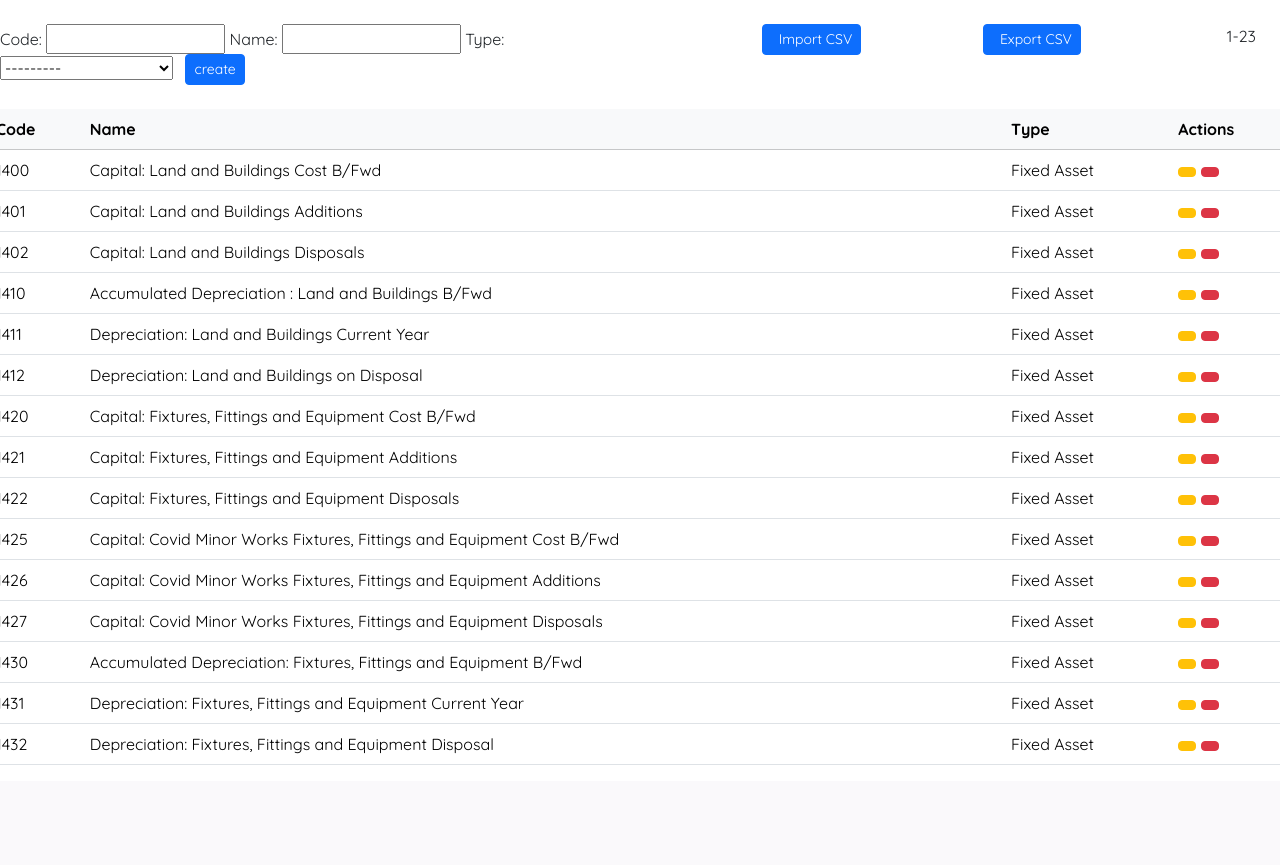
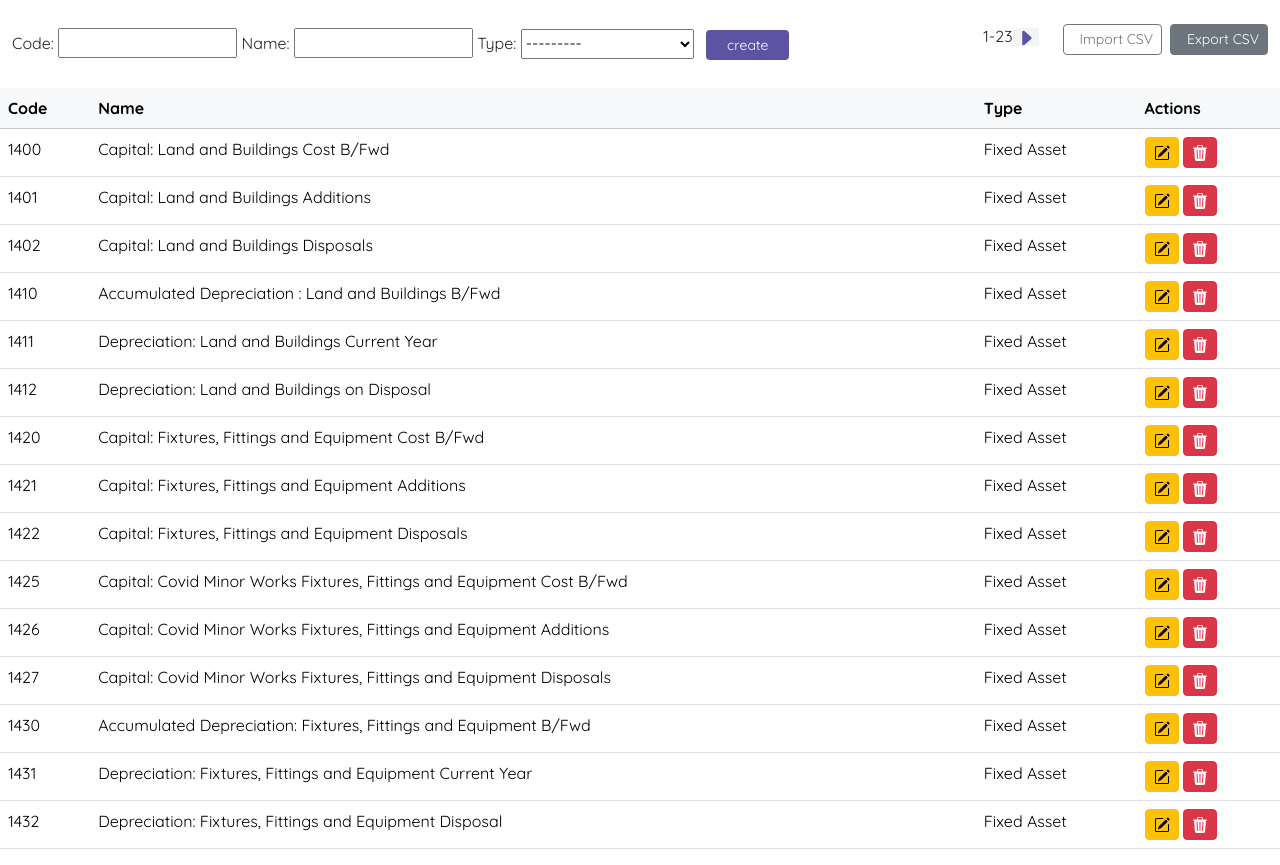
Before and after one commit to Nor-Mand/erp-lite, a Django app: page /accounting/chart-accounts/ in a window 1280 px wide. Shown: the part 53-918 px from the top of the page. Before the commit the page ends 818 px from the top, so only its background shows below. Run offline with Django 4.2, Linux system fonts and the light colour scheme; a user stored in the database is signed in; data comes from the database, SQL or seed files in the repository; some libraries are stand-ins or nearby versions.

Commit message:
[IMP] improvement chart configuration view

```diff
--- a/accounting/templates/chartOfAccounts.html
+++ b/accounting/templates/chartOfAccounts.html
@@ -3,8 +3,8 @@
     Chart of Accounts
 {% endblock %}
 {% block content %}
-    <div class="row py-4">
-        <div class="d-flex justify-content-between">
+    <div class="row align-items-center mt-4 mb-4">
+        <div class="col-md-8">
             <form method="POST" action="">
                 {% csrf_token %}
                 {{ form }}
@@ -13,27 +13,33 @@
                     <input type="submit" value="update" class="ms-2 btn btn-warning btn-sm">
                     <a href="{% url 'accounting:chart-accounts' %}" class="btn btn-secondary btn-sm">cancel</a>
                 {% else %}
-                    <input type="submit" value="create" class="ms-2 btn btn-primary btn-sm">
+                    <input type="submit" value="create" class="ms-2 btn btn-sm btn-erp-primary">
                 {% endif %}
             </form>
-            <div>
-                <a class="btn btn-primary btn-sm " href="{% url 'accounting:import-accounts' %}"><i
-                        class="bi bi-save"></i><span class="ps-2">Import CSV</span></a>
+        </div>
+        <div class="col-md-4 d-flex justify-content-end">
+            <div class="">
+                <p>{{ page_accounts.number }}-{{ page_accounts.paginator.num_pages }}</p>
+            </div>
+            <div class="me-4">
+                {% if page_accounts.has_previous %}
+                <a class="paginator" href="?page={{ page_accounts.previous_page_number }}"><svg xmlns="http://www.w3.org/2000/svg" width="26" height="20" fill="currentColor" class="bi bi-caret-left-fill" viewBox="0 0 16 16">
+                    <path d="m3.86 8.753 5.482 4.796c.646.566 1.658.106 1.658-.753V3.204a1 1 0 0 0-1.659-.753l-5.48 4.796a1 1 0 0 0 0 1.506z"/>
+                  </svg></a>
+                {% endif %}
+                {% if page_accounts.has_next %}
+                <a class="paginator" href="?page={{ page_accounts.next_page_number }}"><svg xmlns="http://www.w3.org/2000/svg" width="26" height="20" fill="currentColor" class="bi bi-caret-right-fill" viewBox="0 0 16 16">
+                    <path d="m12.14 8.753-5.482 4.796c-.646.566-1.658.106-1.658-.753V3.204a1 1 0 0 1 1.659-.753l5.48 4.796a1 1 0 0 1 0 1.506z"/>
+                  </svg></a>
+                {% endif %}
+            </div>
+            <div class="me-2">
+                <a class="btn btn btn-outline-secondary btn-sm " href="{% url 'accounting:import-accounts' %}"><i
+                    class="bi bi-save"></i><span class="ps-2">Import CSV</span></a>
             </div>
             <div>
-                <a class="btn btn-primary btn-sm " href="{% url 'accounting:export-accounts' %}"><i
-                        class="bi bi-save"></i><span class="ps-2">Export CSV</span></a>
-            </div>
-            <div class="px-4">
-                {{ page_accounts.number }}-{{ page_accounts.paginator.num_pages }}
-                {% if page_accounts.has_previous %}
-                    <a href="?page={{ page_accounts.previous_page_number }}"><i
-                            class="bi bi-caret-left-square-fill"></i></a>
-                {% endif %}
-                {% if page_accounts.has_next %}
-                    <a href="?page={{ page_accounts.next_page_number }}"><i
-                            class="bi bi-caret-right-square-fill"></i></a>
-                {% endif %}
+                <a class="btn btn-secondary btn-sm " href="{% url 'accounting:export-accounts' %}"><i
+                    class="bi bi-save"></i><span class="ps-2">Export CSV</span></a>
             </div>
         </div>
     </div>
@@ -55,10 +61,13 @@
                         <td>{{ account.name }}</td>
                         <td>{{ account.type }}</td>
                         <td><a href="{% url 'accounting:update-chart-accounts' account.pk %}"
-                               class="btn btn-warning btn-sm"><i
-                                class="bi bi-pencil-square"></i></a>
-                            <a href="{% url 'accounting:delete-chart-accounts' account.pk %}" class="btn btn-danger btn-sm"><i
-                                    class="bi bi-trash3"></i></a></td>
+                               class="btn btn-warning btn-sm"><svg xmlns="http://www.w3.org/2000/svg" width="16" height="16" fill="currentColor" class="bi bi-pencil-square" viewBox="0 0 16 16">
+                                <path d="M15.502 1.94a.5.5 0 0 1 0 .706L14.459 3.69l-2-2L13.502.646a.5.5 0 0 1 .707 0l1.293 1.293zm-1.75 2.456-2-2L4.939 9.21a.5.5 0 0 0-.121.196l-.805 2.414a.25.25 0 0 0 .316.316l2.414-.805a.5.5 0 0 0 .196-.12l6.813-6.814z"/>
+                                <path fill-rule="evenodd" d="M1 13.5A1.5 1.5 0 0 0 2.5 15h11a1.5 1.5 0 0 0 1.5-1.5v-6a.5.5 0 0 0-1 0v6a.5.5 0 0 1-.5.5h-11a.5.5 0 0 1-.5-.5v-11a.5.5 0 0 1 .5-.5H9a.5.5 0 0 0 0-1H2.5A1.5 1.5 0 0 0 1 2.5v11z"/>
+                              </svg></a>
+                            <a href="{% url 'accounting:delete-chart-accounts' account.pk %}" class="btn btn-danger btn-sm"><svg xmlns="http://www.w3.org/2000/svg" width="16" height="16" fill="currentColor" class="bi bi-trash3-fill" viewBox="0 0 16 16">
+                                <path d="M11 1.5v1h3.5a.5.5 0 0 1 0 1h-.538l-.853 10.66A2 2 0 0 1 11.115 16h-6.23a2 2 0 0 1-1.994-1.84L2.038 3.5H1.5a.5.5 0 0 1 0-1H5v-1A1.5 1.5 0 0 1 6.5 0h3A1.5 1.5 0 0 1 11 1.5Zm-5 0v1h4v-1a.5.5 0 0 0-.5-.5h-3a.5.5 0 0 0-.5.5ZM4.5 5.029l.5 8.5a.5.5 0 1 0 .998-.06l-.5-8.5a.5.5 0 1 0-.998.06Zm6.53-.528a.5.5 0 0 0-.528.47l-.5 8.5a.5.5 0 0 0 .998.058l.5-8.5a.5.5 0 0 0-.47-.528ZM8 4.5a.5.5 0 0 0-.5.5v8.5a.5.5 0 0 0 1 0V5a.5.5 0 0 0-.5-.5Z"/>
+                              </svg></a></td>
                     </tr>
                 {% endfor %}
             {% else %}
--- a/home/templates/home.html
+++ b/home/templates/home.html
@@ -13,9 +13,10 @@
   </head>
   <body>
     {% include 'header/navBar.html' %}
-    {% block content%}
-    {% endblock content%}
-
+    <div class="container-fluid">
+      {% block content%}
+      {% endblock content%}
+    </div>
     <!-- scripts -->
     {% block CustomScripts %} {% endblock %}
   </body>
--- a/login/templates/idLogin.html
+++ b/login/templates/idLogin.html
@@ -13,7 +13,7 @@
     <div class="container-fluid vh-100 justify-content-center align-items-center">
         <div class="row">
             <div class="col-sm-6 login-form">
-                <form method="POST" action="">
+                <form method="POST" action="" class="login-form">
                     {% csrf_token %}
                     <h4 class="text-white text-uppercase text-center font-weight-bold mb-4">Login</h4>
                     <div class="mb-3">
--- a/static/main.css
+++ b/static/main.css
@@ -12,6 +12,12 @@ body {
 
 a {
   font-size: 14px !important;
+}
+
+.btn-erp-primary {
+  background-color: #5D53A3 !important;
+  padding: 4px 20px;
+  color: #ffffff;
 }
 
 .login-form {
@@ -31,17 +37,17 @@ a {
   position: relative;
 }
 
-form {
+.login-form {
   width: 50%;
 }
 
-form .btn-login {
+.login-form .btn-login {
   background-color: #7A53D4 !important;
   border: 0;
   transition: 0.3s all;
 }
 
-form .btn-login:hover {
+.login-form .btn-login:hover {
   background-color: rgba(122, 83, 212, 0.1) !important;
 }
 
@@ -109,3 +115,12 @@ nav .dropdown-item {
   padding: 20px;
   border-radius: 6px;
 }
+
+.paginator {
+  background-color: #F3F4F6 !important;
+  color: #5D53A3 !important;
+}
+
+input, select {
+  height: 30px !important;
+}
--- /dev/null
+++ b/static/sass/accounting/_chartAccounts.scss
@@ -0,0 +1,7 @@
+.paginator{
+    background-color: #F3F4F6 !important;
+    color: $button-secondary-color !important;
+}
+input, select{
+    height: 30px !important;
+}
--- /dev/null
+++ b/static/sass/base/_buttons.scss
@@ -0,0 +1,5 @@
+.btn-erp-primary{
+    background-color: $button-secondary-color !important;
+    padding: 4px 20px;
+    color: $text-primary-color;
+    }
--- a/static/sass/login/_login.scss
+++ b/static/sass/login/_login.scss
@@ -14,7 +14,7 @@
     position: relative;
 
 }
-form{
+.login-form{
     width: 50%;
     .btn-login{
         background-color: $button-primary-color !important;
--- a/static/sass/main.scss
+++ b/static/sass/main.scss
@@ -1,8 +1,12 @@
 @import 'base/fonts';
 @import 'base/colors';
 @import 'base/base';
+@import 'base/buttons';
 @import 'login/login';
 
 // Home
 @import 'home/navbar';
 @import 'home/dashboard';
+
+// Chart of Accounts
+@import 'accounting/chartAccounts';
```
